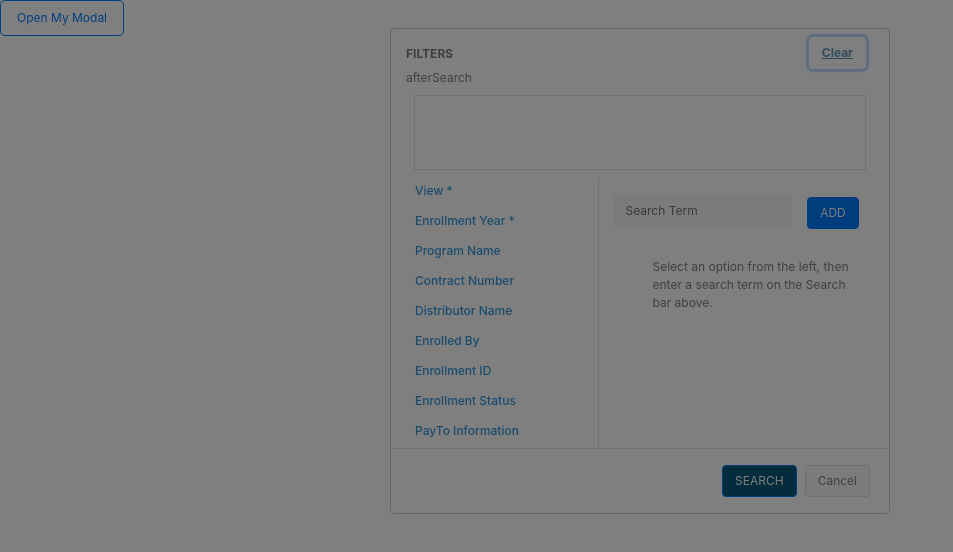
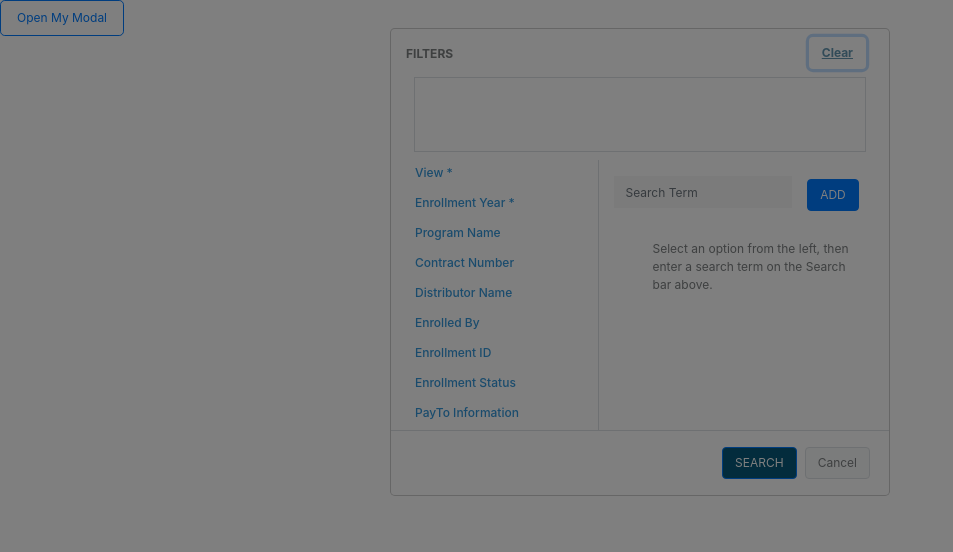
Before and after one commit to ppsinghgit/angular-custom-filters, an Angular app: page / in a window 1280 px wide. Both pictures are taken after a click on the button "Open My Modal". Shown: the top 552 px of the page, without its empty margins (0-953 px from the left). Built offline with nearby package versions, Linux system fonts and the light colour scheme.

Commit message:
1 file modified

```diff
--- a/src/app/filter-modal/filter-modal.component.html
+++ b/src/app/filter-modal/filter-modal.component.html
@@ -29,7 +29,6 @@
                 </button>
               </div>
             </div>
-            afterSearch
 
             <div class="row m-2">
               <div
```
